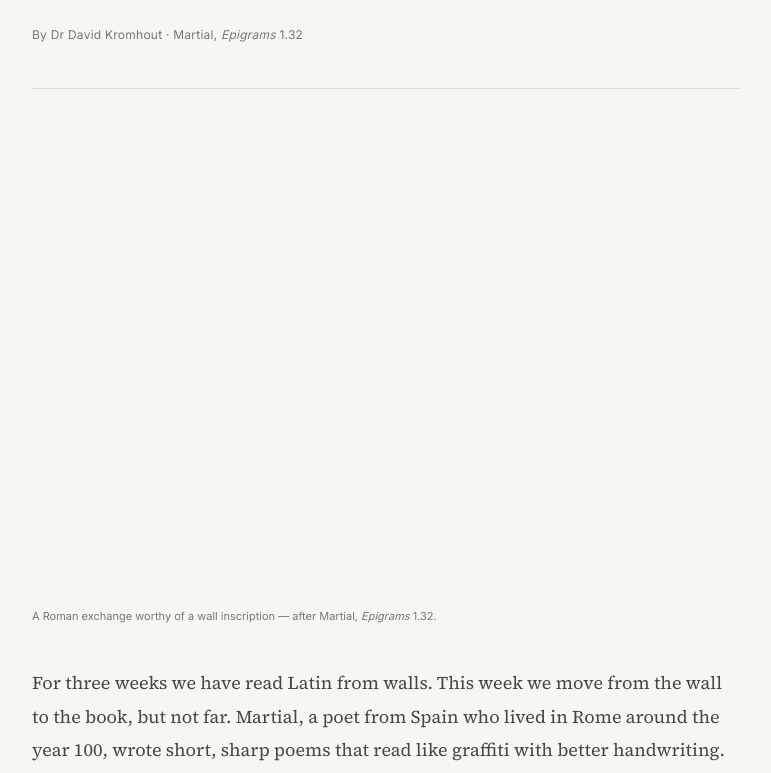
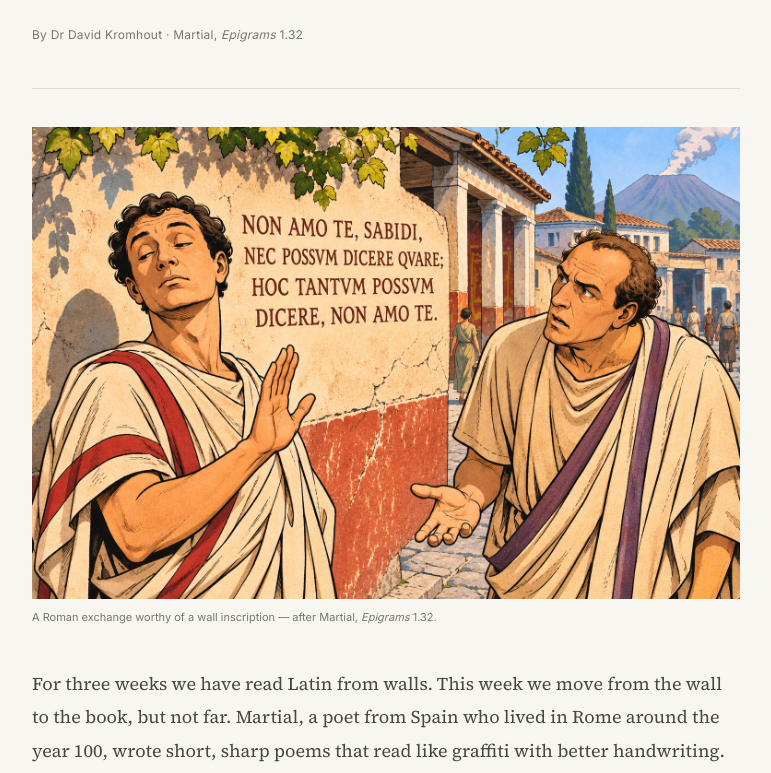
Before and after one commit to silenusalcibiades-bot/pelegrinus-website, a Next.js app: page /blog/not-loving-you in a window 1280 px wide. Shown: the part 425-1198 px from the top of the page, without its empty margins (254-1025 px from the left). Built offline with nearby package versions, Linux system fonts and the light colour scheme.

Commit message:
Use full-resolution Martial illustration JPEG

```diff
--- a/app/blog/not-loving-you/page.js
+++ b/app/blog/not-loving-you/page.js
@@ -23,7 +23,7 @@ export default function MartialArticle() {
           <p className="blog-meta">By Dr David Kromhout · Martial, <em>Epigrams</em> 1.32</p>
         </header>
         <figure className="article-figure">
-          <img src="/images/martial-sabidius-pompeii.webp" alt="Comic-style scene in Pompeii: one Roman man dismissively turns away while another gestures at a wall bearing Martial's Latin epigram." />
+          <img src="/images/martial-sabidius-pompeii.jpg" alt="Comic-style scene in Pompeii: one Roman man dismissively turns away while another gestures at a wall bearing Martial's Latin epigram." />
           <figcaption>A Roman exchange worthy of a wall inscription — after Martial, <em>Epigrams</em> 1.32.</figcaption>
         </figure>
         <p>For three weeks we have read Latin from walls. This week we move from the wall to the book, but not far. Martial, a poet from Spain who lived in Rome around the year 100, wrote short, sharp poems that read like graffiti with better handwriting. Here is one of his most famous, and probably the shortest expression of dislike ever put into verse.</p>
```
